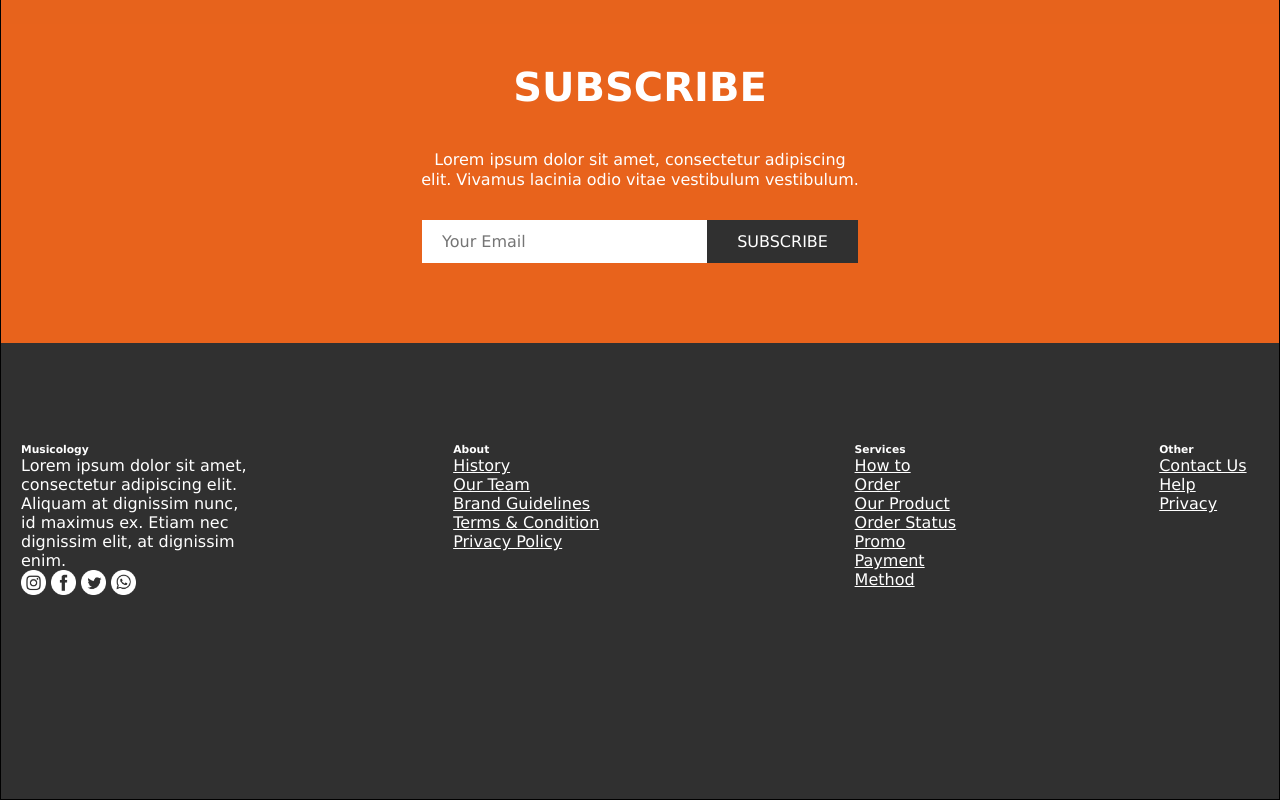
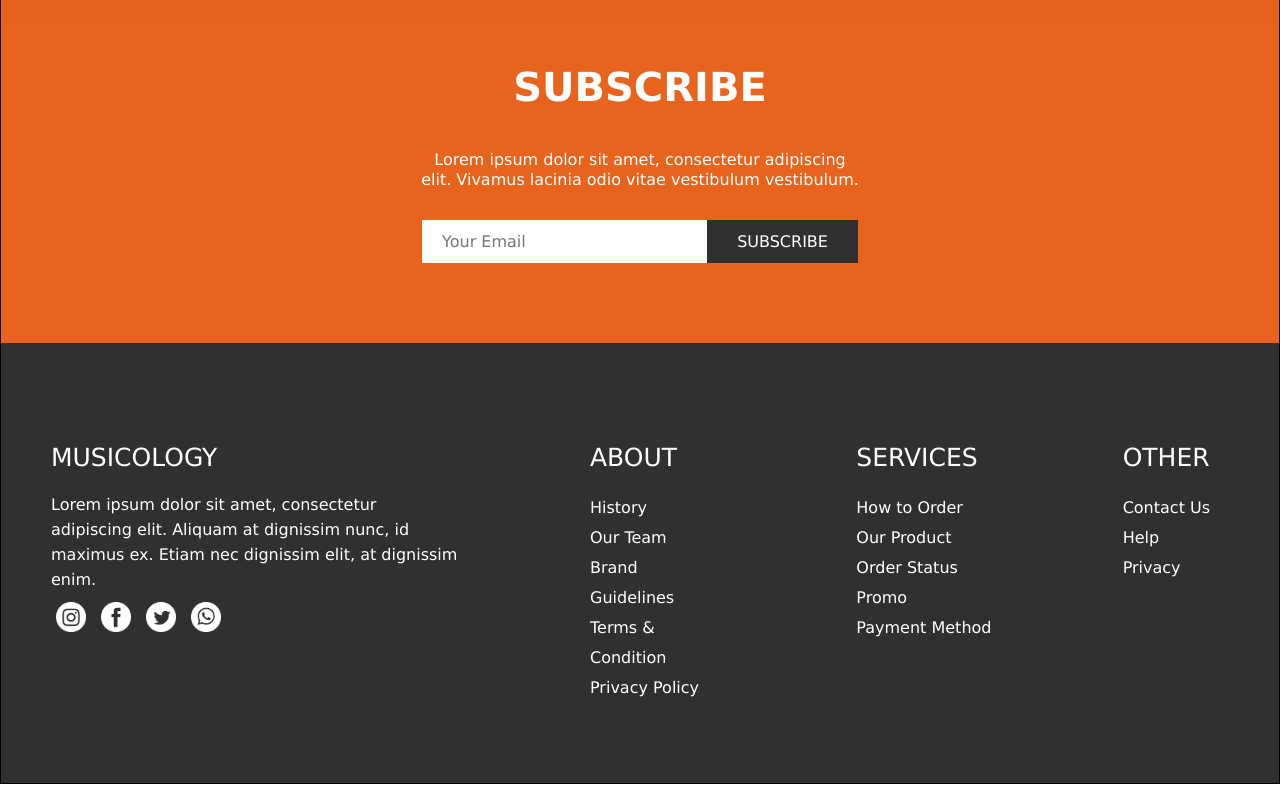
Before and after one commit to himsmakwana/Himanshu_Makwana_WD, a plain HTML site: page Psd-to-html/Practice-1.html in a window 1280 px wide. Shown: the part 4447-5247 px from the top of the page. Drawn offline with Linux system fonts and the light colour scheme; grey boxes are pictures that could not be loaded.

Commit message:
my 1st web upadte

```diff
--- a/Psd-to-html/Practice-1.html
+++ b/Psd-to-html/Practice-1.html
@@ -187,33 +187,37 @@
             </p>
 
             <div>
-              <a href=""><img src="/Psd-to-html/icon/insta.png" alt="" /></a>
-              <a href=""><img src="/Psd-to-html/icon/facebook.png" alt="" /></a>
-              <a href=""><img src="/Psd-to-html/icon/twitter.png" alt="" /></a>
-              <a href=""><img src="/Psd-to-html/icon/whatsapp.png" alt="" /></a>
+              <a href="#"><img src="/Psd-to-html/icon/insta.png" alt="" /></a>
+              <a href="#"
+                ><img src="/Psd-to-html/icon/facebook.png" alt=""
+              /></a>
+              <a href="#"><img src="/Psd-to-html/icon/twitter.png" alt="" /></a>
+              <a href="#"
+                ><img src="/Psd-to-html/icon/whatsapp.png" alt=""
+              /></a>
             </div>
           </div>
-          <div>
+          <div class="alone">
             <h6>About</h6>
-            <a href="">History</a><br />
-            <a href="">Our Team</a><br />
-            <a href="">Brand Guidelines</a><br />
-            <a href="">Terms & Condition</a>
-            <a href="">Privacy Policy</a>
+            <a href="#">History</a><br />
+            <a href="#">Our Team</a><br />
+            <a href="#">Brand Guidelines</a><br />
+            <a href="#">Terms & Condition</a>
+            <a href="#">Privacy Policy</a>
           </div>
-          <div>
+          <div class="alone">
             <h6>Services</h6>
-            <a href="">How to Order</a><br />
-            <a href="">Our Product</a><br />
-            <a href="">Order Status</a><br />
-            <a href="">Promo</a><br />
-            <a href="">Payment Method</a>
+            <a href="#">How to Order</a><br />
+            <a href="#">Our Product</a><br />
+            <a href="#">Order Status</a><br />
+            <a href="#">Promo</a><br />
+            <a href="#">Payment Method</a>
           </div>
-          <div>
+          <div class="alone">
             <h6>Other</h6>
-            <a href="">Contact Us</a>
-            <a href="">Help</a><br />
-            <a href="">Privacy</a>
+            <a href="#">Contact Us</a><br />
+            <a href="#">Help</a><br />
+            <a href="#">Privacy</a>
           </div>
         </div>
       </footer>
--- a/Psd-to-html/style.css
+++ b/Psd-to-html/style.css
@@ -346,20 +346,39 @@ button {
 footer {
   background-color: #303030;
   /* display: flex; */
-  padding: 100px 20px 200px 20px;
+  padding: 100px 20px 80px 20px;
 }
 
 .footer {
   display: flex;
-  column-gap: 200px;
+  column-gap: 130px;
+  text-align: left;
 }
 
-.Musicology div img {
-  height: 25px;
-}
 .subscribe input[type="text"] {
   color: #2f2f2f;
 }
 .Musicology {
-  width: 300px;
+  width: 450px;
+  margin-left: 30px;
 }
+.footer h6 {
+  font-size: 25px;
+  font-weight: normal;
+  margin-bottom: 20px;
+  text-transform: uppercase;
+}
+.footer a {
+  text-decoration: none;
+}
+.footer p {
+  line-height: 25px;
+}
+.footer .Musicology a img {
+  margin: 10px 5px 0px 5px;
+  height: 30px;
+}
+.footer .alone {
+  width: 150px;
+  line-height: 30px;
+}
```
